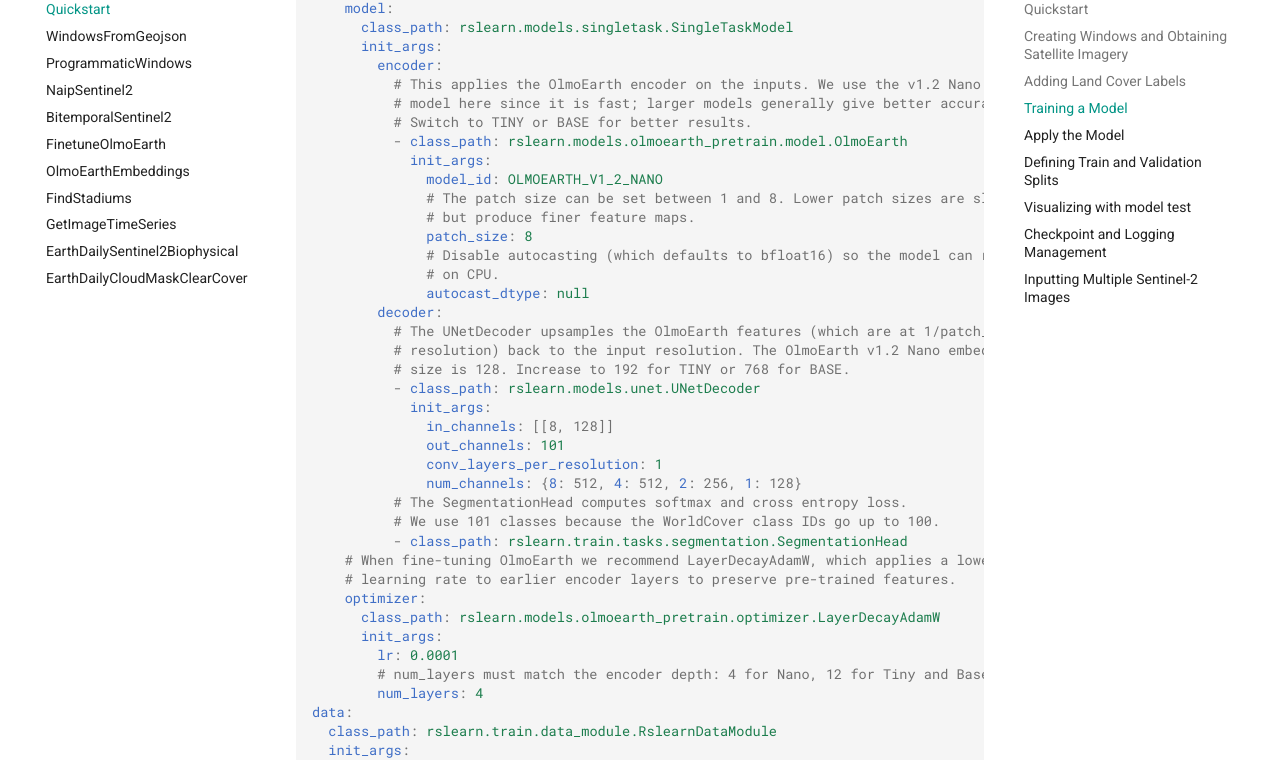
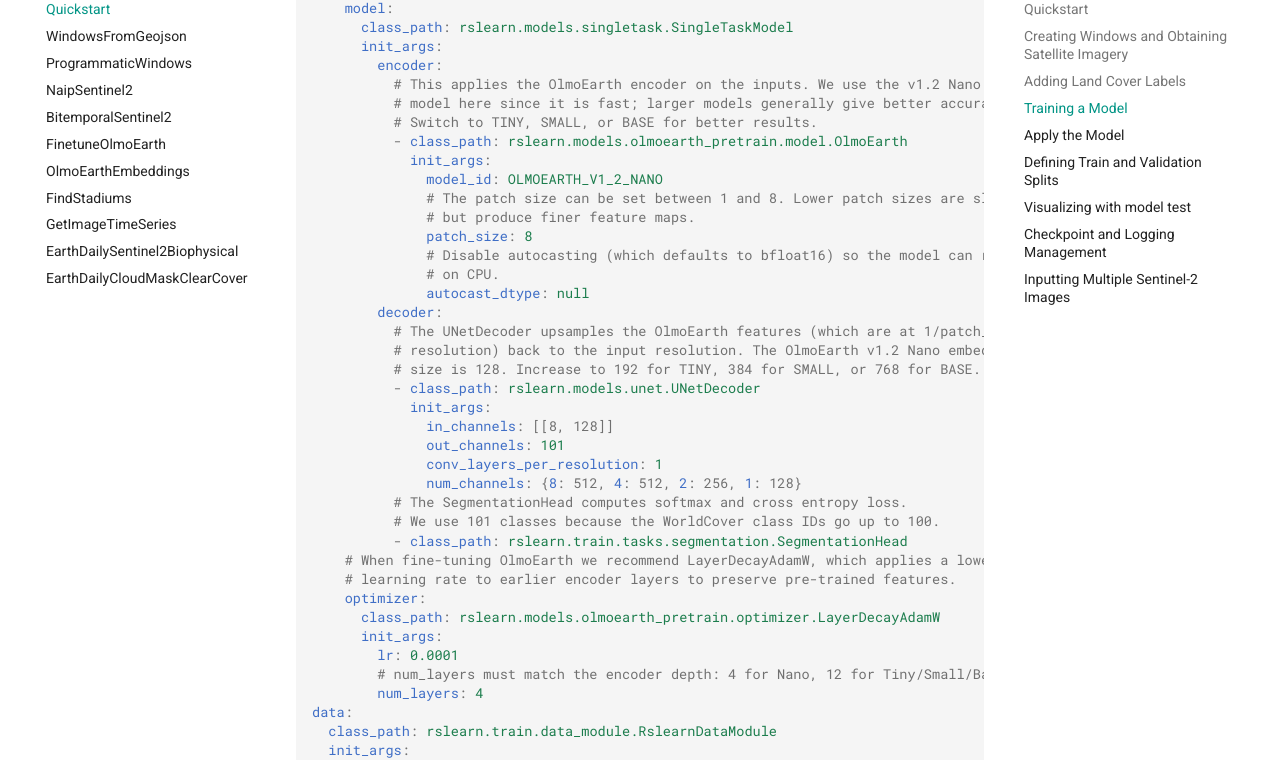
Before and after one commit to allenai/rslearn, an MkDocs documentation site: the page built from docs/examples/Quickstart.md, in a window 1280 px wide and 1400 px high, scrolled down 3901 px. Shown: the part 147-907 px from the top of the window. Built offline with MkDocs 1.6.1 and Material for MkDocs 9.7.7, drawn with Linux system fonts in a browser that asks for light colours; comment, search, counter and statistics services are not loaded.

Commit message:
add small option

```diff
--- a/docs/examples/Quickstart.md
+++ b/docs/examples/Quickstart.md
@@ -199,7 +199,7 @@ model:
         encoder:
           # This applies the OlmoEarth encoder on the inputs. We use the v1.2 Nano
           # model here since it is fast; larger models generally give better accuracy.
-          # Switch to TINY or BASE for better results.
+          # Switch to TINY, SMALL, or BASE for better results.
           - class_path: rslearn.models.olmoearth_pretrain.model.OlmoEarth
             init_args:
               model_id: OLMOEARTH_V1_2_NANO
@@ -212,7 +212,7 @@ model:
         decoder:
           # The UNetDecoder upsamples the OlmoEarth features (which are at 1/patch_size
           # resolution) back to the input resolution. The OlmoEarth v1.2 Nano embedding
-          # size is 128. Increase to 192 for TINY or 768 for BASE.
+          # size is 128. Increase to 192 for TINY, 384 for SMALL, or 768 for BASE.
           - class_path: rslearn.models.unet.UNetDecoder
             init_args:
               in_channels: [[8, 128]]
@@ -228,7 +228,7 @@ model:
       class_path: rslearn.models.olmoearth_pretrain.optimizer.LayerDecayAdamW
       init_args:
         lr: 0.0001
-        # num_layers must match the encoder depth: 4 for Nano, 12 for Tiny and Base.
+        # num_layers must match the encoder depth: 4 for Nano, 12 for Tiny/Small/Base.
         num_layers: 4
 data:
   class_path: rslearn.train.data_module.RslearnDataModule
```
